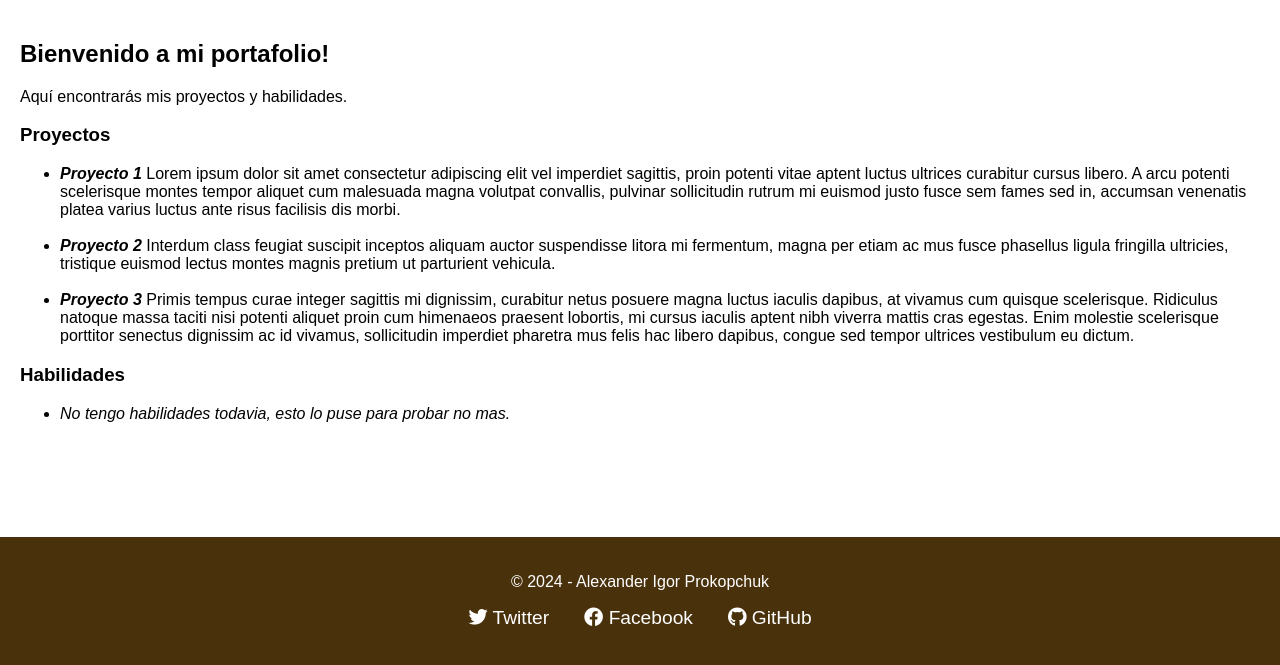
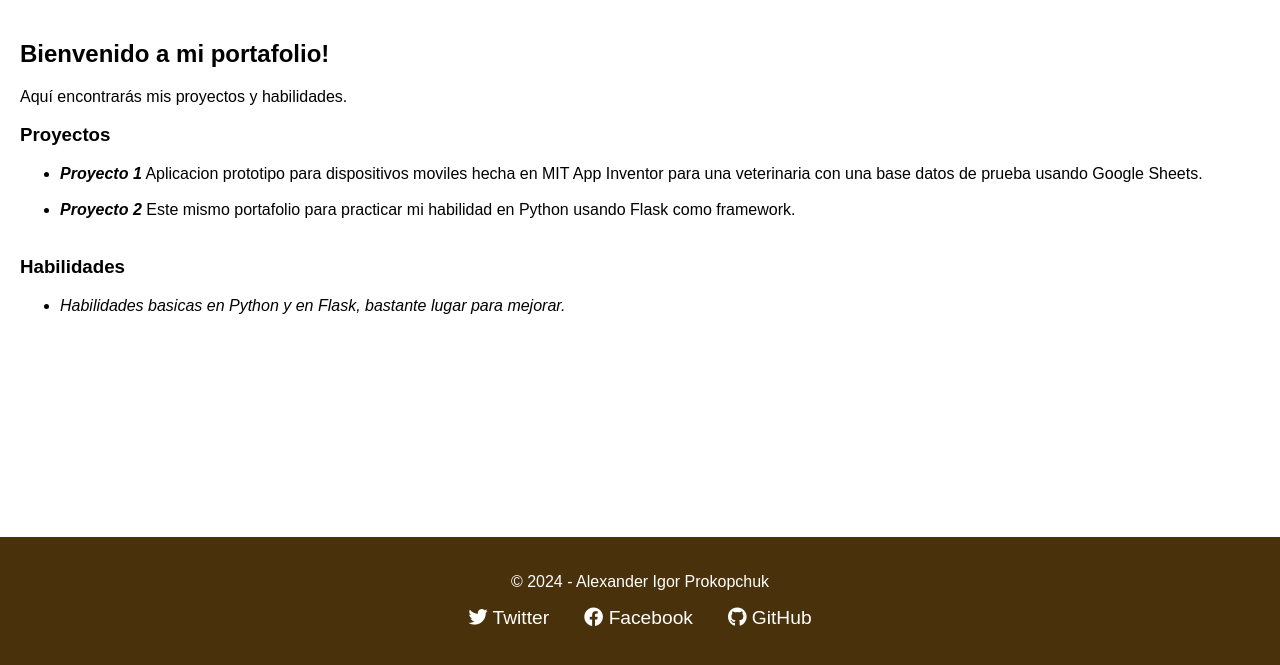
Before and after one commit to allbonus/prtafolioweb, a Flask app: page / in a window 1280 px wide. Shown: the part 135-800 px from the top of the page. Run offline with Flask 3, Linux system fonts and the light colour scheme.

Commit message:
Add files via upload

```diff
--- a/templates/about.html
+++ b/templates/about.html
@@ -2,5 +2,7 @@
 
 {% block content %}
 <h2>Acerca de mí</h2>
-<p>Este es mi primer portafolio usando Flask aca en el VSCode.</p>
+<p>Soy un estudiante de Analistas de Sistemas cursando mi primer año de la carrera. Estoy bastante interesado en conocer Python mas
+    a fondo, estudiar Java y aprender mas sobre base de datos en un futuro.
+</p>
 {% endblock %}
--- a/templates/contact.html
+++ b/templates/contact.html
@@ -2,7 +2,7 @@
 
 {% block content %}
 <h2>Contacto</h2>
-<p>¡Me encantaría saber de ti!</p>
+<p>¡Me encantaría conocerte! Y hablar sobre futuros proyectos.</p>
 <form action="#" method="post">
     <label for="name">Nombre:</label><br>
     <input type="text" id="name" name="name" required><br><br>
--- a/templates/index.html
+++ b/templates/index.html
@@ -7,27 +7,18 @@
     <h3>Proyectos</h3>
     <ul>
         <li><strong><em>Proyecto 1</em></strong>
-            Lorem ipsum dolor sit amet consectetur adipiscing elit vel imperdiet sagittis,
-            proin potenti vitae aptent luctus ultrices curabitur cursus libero.
-            A arcu potenti scelerisque montes tempor aliquet cum malesuada magna volutpat convallis,
-            pulvinar sollicitudin rutrum mi euismod justo fusce sem fames sed in, accumsan venenatis platea varius luctus ante risus facilisis dis morbi.
+           Aplicacion prototipo para dispositivos moviles hecha en MIT App Inventor para una veterinaria con
+           una base datos de prueba usando Google Sheets.
         </li>
         <br>
         <li><strong><em>Proyecto 2</em></strong>
-            Interdum class feugiat suscipit inceptos aliquam auctor suspendisse litora mi fermentum,
-            magna per etiam ac mus fusce phasellus ligula fringilla ultricies, tristique euismod lectus montes magnis pretium ut parturient vehicula.
+            Este mismo portafolio para practicar mi habilidad en Python usando Flask como framework.
         </li>
         <br>
-        <li><strong><em>Proyecto 3</em></strong>
-            Primis tempus curae integer sagittis mi dignissim, curabitur netus posuere magna luctus iaculis dapibus,
-            at vivamus cum quisque scelerisque. Ridiculus natoque massa taciti nisi potenti aliquet proin cum himenaeos praesent lobortis,
-            mi cursus iaculis aptent nibh viverra mattis cras egestas. Enim molestie scelerisque porttitor senectus dignissim ac id vivamus,
-            sollicitudin imperdiet pharetra mus felis hac libero dapibus, congue sed tempor ultrices vestibulum eu dictum.
-        </li>
     </ul>
     <h3>Habilidades</h3>
     <ul>
-        <li><em>No tengo habilidades todavia, esto lo puse para probar no mas.</em></li>
+        <li><em>Habilidades basicas en Python y en Flask, bastante lugar para mejorar.</em></li>
     </ul>
 
 
--- a/templates/layout.html
+++ b/templates/layout.html
@@ -5,7 +5,7 @@
     <meta name="viewport" content="width=device-width, initial-scale=1.0">
     <link rel="stylesheet" href="{{ url_for('static', filename='css/styles.css') }}"> <!--esto es para poder hacer q Flask lea la carpeta style.css, es como la metodologia de "import" q se uso en astro nano... por lo menos la siento asi-->
     <link rel="stylesheet" href="https://cdnjs.cloudflare.com/ajax/libs/font-awesome/6.0.0-beta3/css/all.min.css"> <!--este es el link para mis iconitos de redes sociales-->
-    <title>Mi Portafolio</title>
+    <title>Alexander Igor Prokopchuk</title>
     <script>
         function toggleDarkMode() {
             const body = document.body;
```
